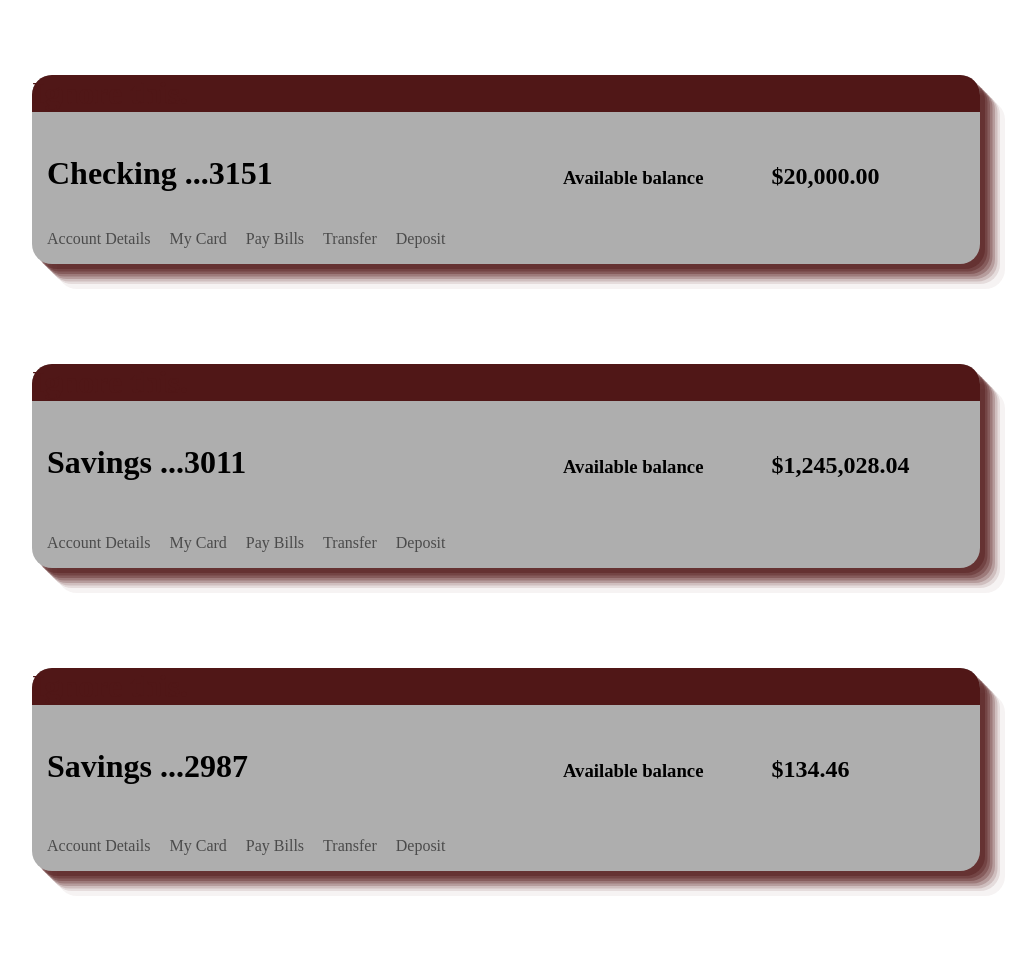
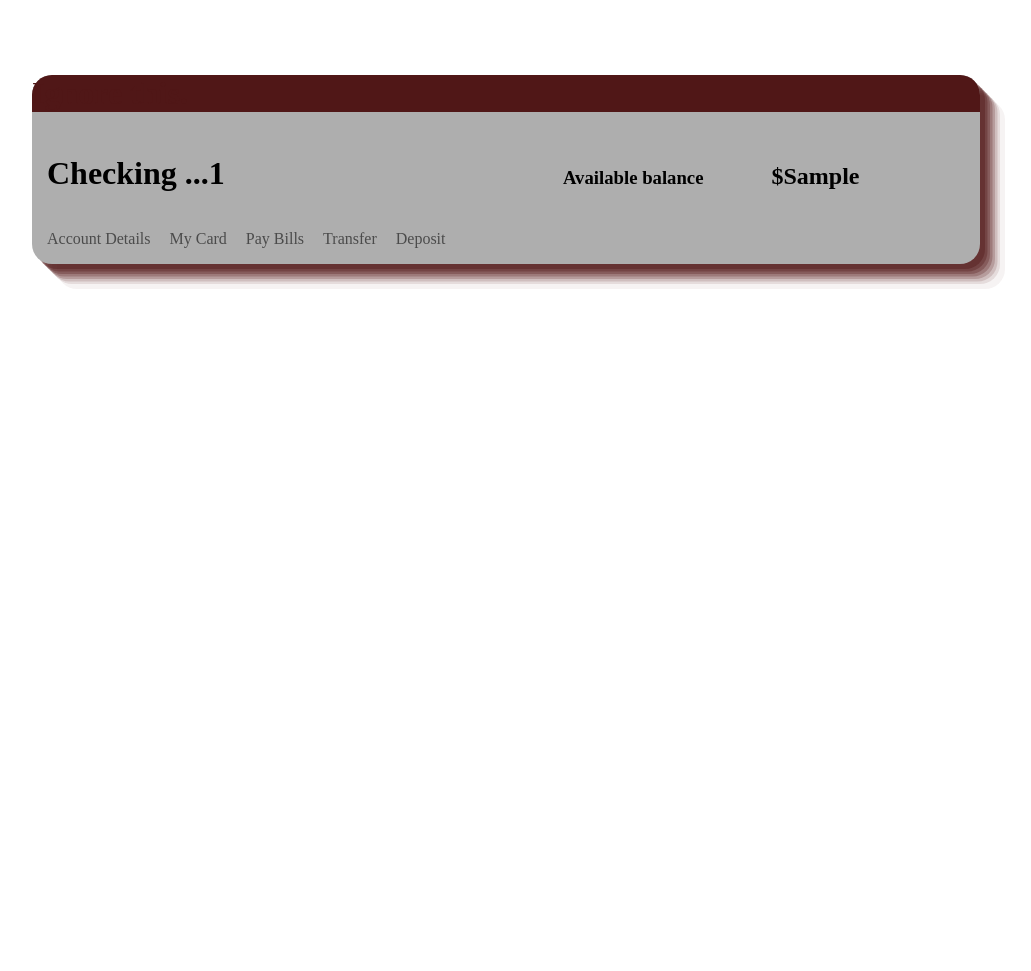
Before and after one commit to praveenksamy148/Banking-Web-Application, a PHP site: page /accountpage.php in a window 1280 px wide. Shown: the part 75-1046 px from the top of the page, without its empty margins (134-1165 px from the left). After the commit the page ends 359 px from the top, so only its background shows below. Run offline with PHP 8.4, Linux system fonts and the light colour scheme; the visitor is signed in with stand-in values (Sample User, id 1); tables that the repository leaves empty or names only in its code hold one stand-in row (values such as "Sample post").

Commit message:
Functional account page

```diff
--- a/accountpage.php
+++ b/accountpage.php
@@ -17,20 +17,25 @@ if(!isset($_SESSION["authenticate"])){
     }
 
     $numOfAccounts = 0;
-    $sql = "SELECT * FROM acc_info";
+    $sql = "SELECT balance, account_id, account_type FROM acc_info";
     $result = mysqli_query($conn, $sql);
 
-    // $accountInfoMatrix = array (
-    //     $accountIdArray => array();
-
-
-    // )
-
-    $accountIdArray = array();
+    $accountInfoMatrix = array (
+        "accountId" => array(),
+        "balance" => array(),
+        "accountType" => array()
+    );
 
     if ($result) {
         while ($row = mysqli_fetch_assoc($result)){
-            $accountIdArray[] = $row["account_id"];
+            $accountInfoMatrix["accountId"][] = $row["account_id"];
+            $accountInfoMatrix["balance"][] = $row["balance"];
+            if ($row["account_type"] == 1) {
+                $accountInfoMatrix["accountType"][] = "Checking";
+            } else {
+                $accountInfoMatrix["accountType"][] = "Savings";
+            }
+            $numOfAccounts++;
         }
     }
 
@@ -64,9 +69,9 @@ if(!isset($_SESSION["authenticate"])){
             <div class="account-container-top">
                 <h1>Ignore this.</h1>
             </div>
-            <h1>Checking ...3151</h1>
+            <h1><?php echo $accountInfoMatrix["accountType"][0]?> ...<?php echo $accountInfoMatrix["accountId"][0] ?></h1>
             <h3>Available balance</h3>
-            <h2>$20,000.00</h2>
+            <h2>$<?php echo $accountInfoMatrix["balance"][0]?></h2>
             <div class="account-options-container">
                 <p class="account-options"><a href='accountdetails.html'>Account Details</a></p>
                 <p class="account-options"><a href='carddetails.html'>My Card</a></p>
@@ -75,35 +80,33 @@ if(!isset($_SESSION["authenticate"])){
                 <p class="account-options"><a href='deposits.html'>Deposit</a></p>
             </div>
         </div>
-        <div class="account-container">
-            <div class="account-container-top">
-                <h1>Ignore this.</h1>
-            </div>
-            <h1>Savings ...3011</h1>
-            <h3>Available balance</h3>
-            <h2>$1,245,028.04</h2>
-            <div class="account-options-container">
-                <p class="account-options"><a href='accountdetails.html'>Account Details</a></p>
-                <p class="account-options"><a href='carddetails.html'>My Card</a></p>
-                <p class="account-options"><a href='bills.html'>Pay Bills</a></p>
-                <p class="account-options"><a href='transfers.html'>Transfer</a></p>
-                <p class="account-options"><a href='deposits.html'>Deposit</a></p>
-            </div>
-        </div>
-        <div class="account-container">
-            <div class="account-container-top">
-                <h1>Ignore this.</h1>
-            </div>
-            <h1>Savings ...2987</h1>
-            <h3>Available balance</h3>
-            <h2>$134.46</h2>
-            <div class="account-options-container">
-                <p class="account-options"><a href='accountdetails.html'>Account Details</a></p>
-                <p class="account-options"><a href='carddetails.html'>My Card</a></p>
-                <p class="account-options"><a href='bills.html'>Pay Bills</a></p>
-                <p class="account-options"><a href='transfers.html'>Transfer</a></p>
-                <p class="account-options"><a href='deposits.html'>Deposit</a></p>
-            </div>
-        </div>
+        <?php
+            // Class attributes constants
+            $accountContainerClass = "account-container";
+            $accountContainerTopClass = "account-container-top";
+            $accountOptionsContainerClass = "account-options-container";
+            $accountOptionsClass = "account-options";
+
+            for ($i = 1; $i < $numOfAccounts; $i++) {
+                echo "<div class=\"$accountContainerClass\">
+                    <div class=\"$accountContainerTopClass\">
+                        <h1>Ignore this.</h1>
+                    </div>
+                    <h1>" . $accountInfoMatrix["accountType"][$i] . " ..." . $accountInfoMatrix["accountId"][$i] . "</h1>
+                    <h3>Available balance</h3>
+                    <h2>$" . $accountInfoMatrix["balance"][$i] . "</h2>
+                    <div class=\"$accountOptionsContainerClass\">
+                        <p class=\"$accountOptionsClass\"><a href='accountdetails.html'>Account Details</a></p>
+                        <p class=\"$accountOptionsClass\"><a href='carddetails.html'>My Card</a></p>
+                        <p class=\"$accountOptionsClass\"><a href='bills.html'>Pay Bills</a></p>
+                        <p class=\"$accountOptionsClass\"><a href='transfers.html'>Transfer</a></p>
+                        <p class=\"$accountOptionsClass\"><a href='deposits.html'>Deposit</a></p>
+                    </div>
+                </div>";
+
+
+            }
+
+        ?>
     </body>
 </html>
--- a/login.php
+++ b/login.php
@@ -90,6 +90,7 @@
         use PHPMailer\PHPMailer\PHPMailer;
         use PHPMailer\PHPMailer\SMTP;
         use PHPMailer\PHPMailer\Exception;
+        //comment out
         require '../vendor/autoload.php';
 
         if(isset($_POST["login"])){
@@ -110,6 +111,8 @@
                     $_SESSION["username"] = $row["email"];
                     $_SESSION["userID"] = $row["ID"];
                     $mail = new PHPMailer(true);
+
+                    // comment try-catch statement out to avoid 2-factor authentication
                     try{
                         $mail->SMTPDebug = 0;
                         $mail->isSMTP();
```
